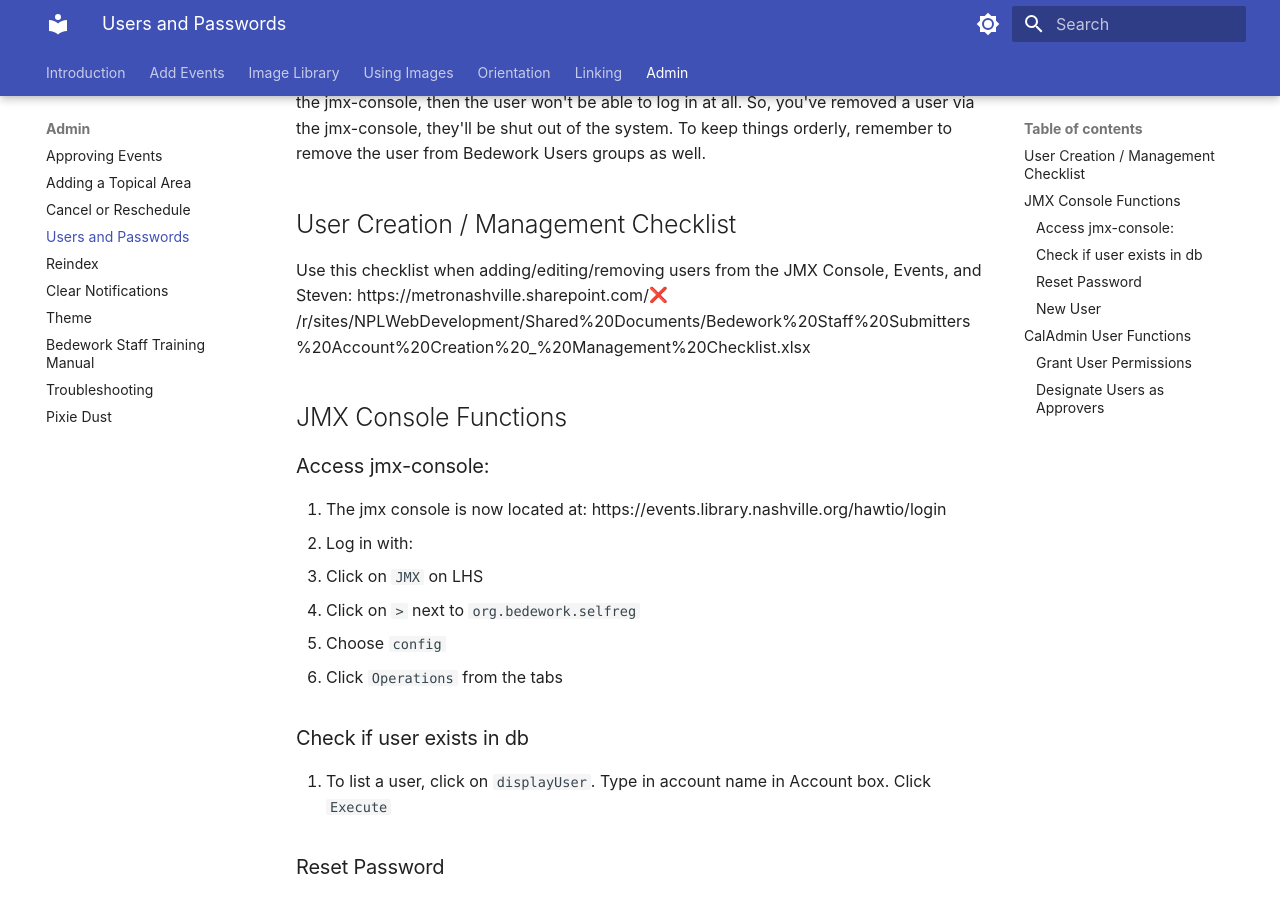
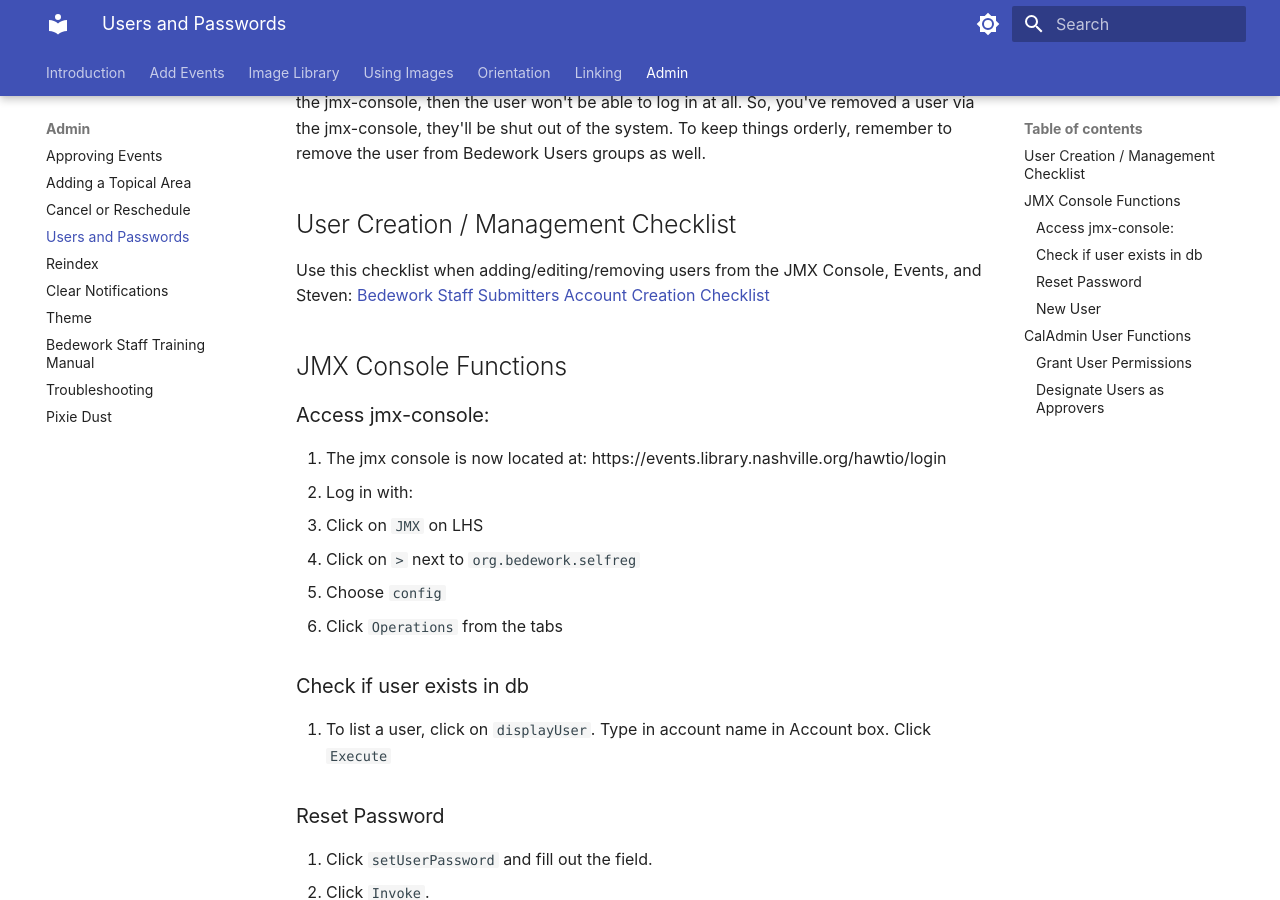
Before and after one commit to Nashville-Public-Library/bedework-docs, an MkDocs documentation site: the page built from docs/admin/passwords.md, in a window 1280 px wide and 900 px high, scrolled down 457 px. Built offline with MkDocs 1.6.1 and Material for MkDocs 9.7.7, drawn with Linux system fonts in a browser that asks for light colours; emoji names are drawn with the system emoji font.

Commit message:
fix link

```diff
--- a/docs/admin/passwords.md
+++ b/docs/admin/passwords.md
@@ -12,7 +12,7 @@ It's the difference between authentication (which is whether you can log in or n
 Deleting users cleanly is also a two step process. If you succeed in removing the user in the jmx-console, then the user won't be able to log in at all. So, you've removed a user via the jmx-console, they'll be shut out of the system. To keep things orderly, remember to remove the user from Bedework Users groups as well.
 ## User Creation / Management Checklist
 Use this checklist when adding/editing/removing users from the JMX Console, Events, and Steven:
-https://metronashville.sharepoint.com/:x:/r/sites/NPLWebDevelopment/Shared%20Documents/Bedework%20Staff%20Submitters%20Account%20Creation%20_%20Management%20Checklist.xlsx
+[Bedework Staff Submitters Account Creation Checklist](https://metronashville.sharepoint.com/:x:/r/sites/NPLWebDevelopment/Shared%20Documents/Bedework%20Staff%20Submitters%20Account%20Creation%20_%20Management%20Checklist.xlsx)
 ## JMX Console Functions
 ### Access jmx-console:
 
```
